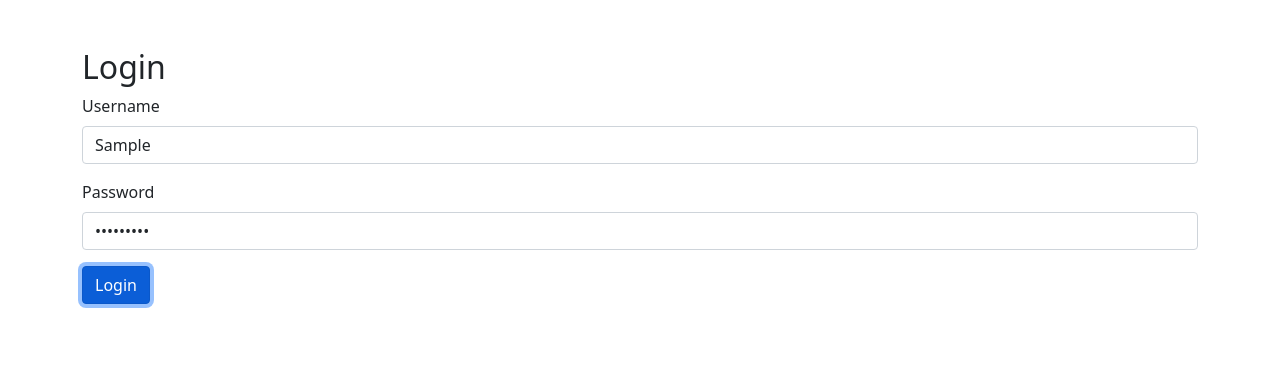
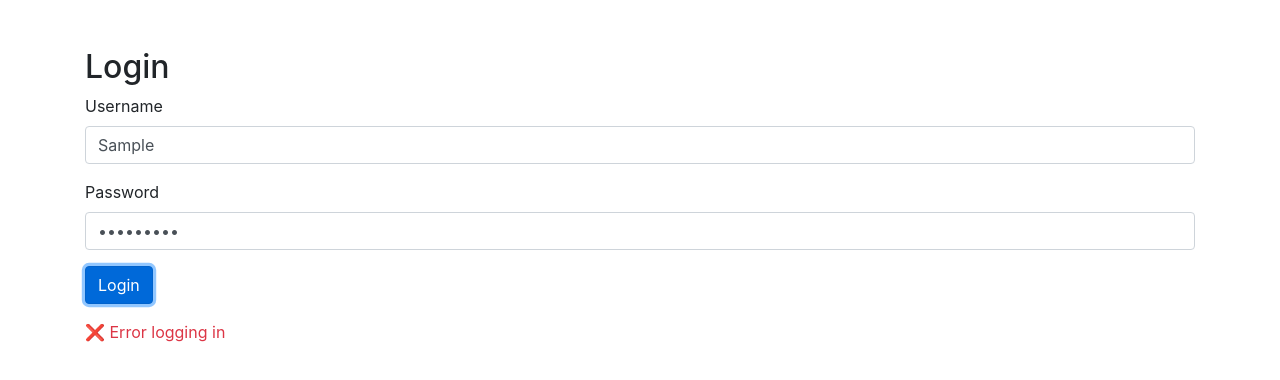
Before and after one commit to XavageHub/test22, a plain HTML site: page login.html in a window 1280 px wide. Both pictures are taken after typing "Sample", "Sample123" into the empty fields and a click on the button "Login". Drawn offline with nearby package versions, Linux system fonts and the light colour scheme; no server answers.

Commit message:
Update login.html

```diff
--- a/login.html
+++ b/login.html
@@ -4,56 +4,72 @@
   <meta charset="UTF-8">
   <meta name="viewport" content="width=device-width, initial-scale=1.0">
   <title>Login</title>
-  <link href="https://cdn.jsdelivr.net/npm/bootstrap@5.1.3/dist/css/bootstrap.min.css" rel="stylesheet">
+  <!-- Bootstrap CSS -->
+  <link href="https://stackpath.bootstrapcdn.com/bootstrap/4.5.2/css/bootstrap.min.css" rel="stylesheet">
 </head>
 <body>
-  <div class="container mt-5">
-    <h2>Login</h2>
+
+  <div class="container">
+    <h2 class="mt-5">Login</h2>
     <form id="loginForm">
-      <div class="mb-3">
-        <label for="username" class="form-label">Username</label>
+      <div class="form-group">
+        <label for="username">Username</label>
         <input type="text" class="form-control" id="username" required>
       </div>
-      <div class="mb-3">
-        <label for="password" class="form-label">Password</label>
+      <div class="form-group">
+        <label for="password">Password</label>
         <input type="password" class="form-control" id="password" required>
       </div>
       <button type="submit" class="btn btn-primary">Login</button>
     </form>
+
+    <div id="errorMessage" class="mt-3 text-danger" style="display: none;"></div>
   </div>
 
+  <!-- Bootstrap JS & jQuery -->
+  <script src="https://code.jquery.com/jquery-3.5.1.slim.min.js"></script>
+  <script src="https://cdn.jsdelivr.net/npm/@popperjs/core@2.5.2/dist/umd/popper.min.js"></script>
+  <script src="https://stackpath.bootstrapcdn.com/bootstrap/4.5.2/js/bootstrap.min.js"></script>
+
   <script>
-    // Event listener สำหรับฟอร์มล็อกอิน
-    document.getElementById('loginForm').addEventListener('submit', function (e) {
-      e.preventDefault();
+    document.getElementById('loginForm').addEventListener('submit', async function(event) {
+      event.preventDefault();  // Prevent the default form submission
 
       const username = document.getElementById('username').value;
       const password = document.getElementById('password').value;
 
-      fetch('https://admin-6u47.onrender.com', {
-        method: 'POST',
-        headers: {
-          'Content-Type': 'application/json',
-        },
-        body: JSON.stringify({ username, password }),
-      })
-      .then((response) => response.json())
-      .then((data) => {
-        if (data.token) {
-          // บันทึก JWT Token ใน localStorage
-          localStorage.setItem('token', data.token);
+      // Clear previous error message
+      document.getElementById('errorMessage').style.display = 'none';
 
-          // Redirect ไปหน้า Dashboard
-          window.location.href = 'dashboard.html';
+      try {
+        const response = await fetch('https://admin-6u47.onrender.com', {  // เชื่อมต่อไปยัง API backend
+          method: 'POST',
+          headers: {
+            'Content-Type': 'application/json',
+          },
+          body: JSON.stringify({ username, password }),
+        });
+
+        const result = await response.json();
+
+        if (response.status === 200) {
+          // ถ้า login สำเร็จ ให้เก็บ token ใน localStorage
+          localStorage.setItem('token', result.token);
+
+          // ไปที่หน้า dashboard
+          window.location.href = '/dashboard';
         } else {
-          alert(data.message || '❌ Login failed');
+          // ถ้ามีข้อผิดพลาดแสดงข้อความ error
+          document.getElementById('errorMessage').style.display = 'block';
+          document.getElementById('errorMessage').textContent = result.message;
         }
-      })
-      .catch((error) => {
-        console.error('Error:', error);
-        alert('❌ Login failed');
-      });
+      } catch (error) {
+        // หากเกิดข้อผิดพลาดในการเรียก API
+        document.getElementById('errorMessage').style.display = 'block';
+        document.getElementById('errorMessage').textContent = '❌ Error logging in';
+      }
     });
   </script>
+
 </body>
 </html>
```
